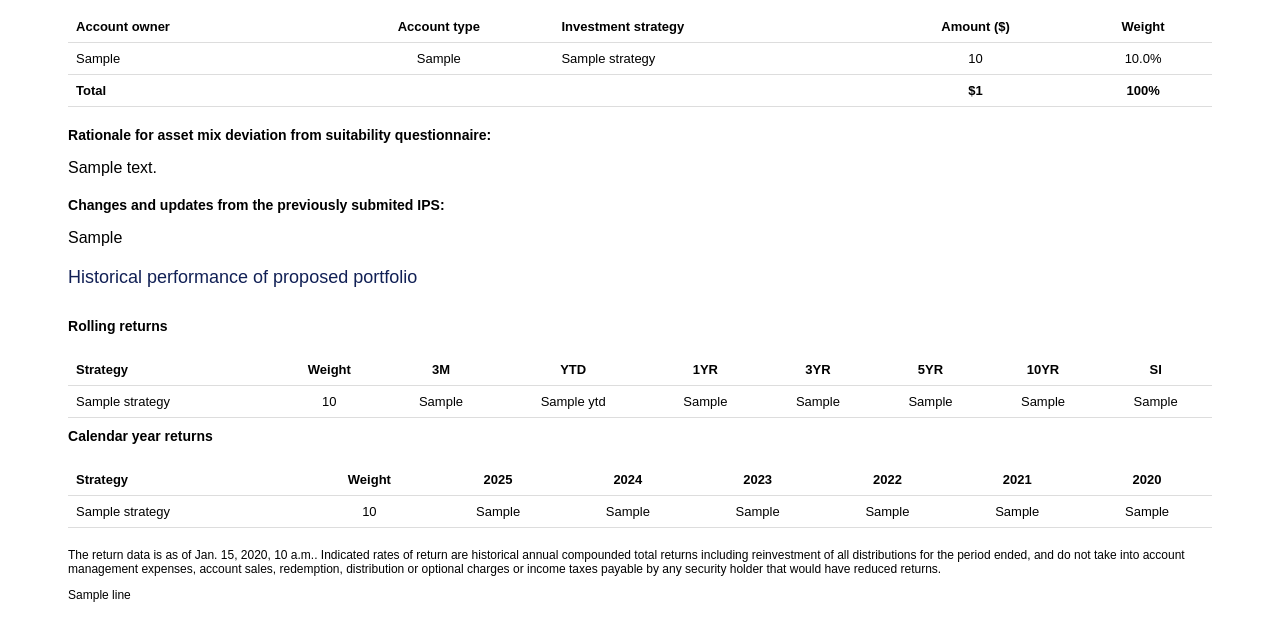
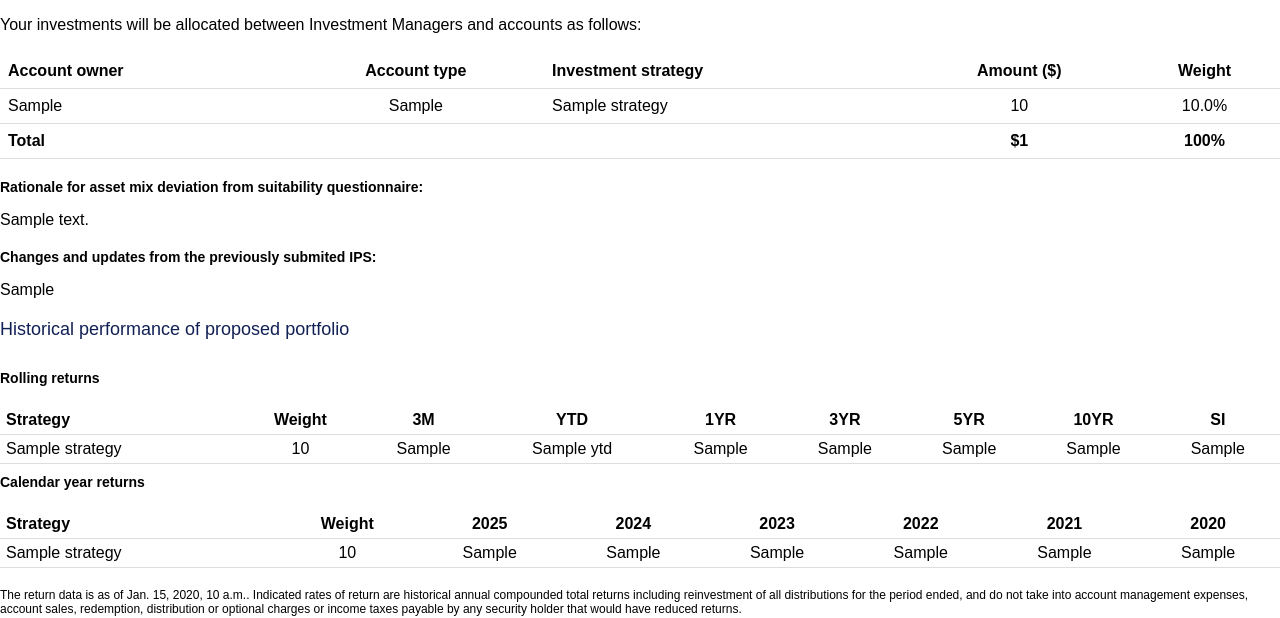
Before and after one commit to omarelassaad/ips-generator-web, a Django app: template app/ips/templates/ips_document.html in a window 1280 px wide. Shown: the part 2636-3254 px from the top of the page. Run offline with Django 5.2, Linux system fonts and the light colour scheme; the template is opened without the code that fills it: most values are stand-ins (such as "Sample title", 1, 10 or a date in 2020); grey boxes marked "Sample" are stand-in pictures.

Commit message:
Fix double-margin causing tables to not use full page width
Container was subtracting 36mm from already-margined page area.
Also removed hardcoded 13px font-size on tables so they inherit 10pt body.

Co-Authored-By: Claude Sonnet 4.6 <noreply@anthropic.com>

```diff
--- a/app/ips/templates/ips_document.html
+++ b/app/ips/templates/ips_document.html
@@ -40,8 +40,8 @@
     }
 
     .container {
-        max-width: calc(100% - 36mm); /* Subtracting twice the margin */
-        margin: 0 auto;
+        width: 100%;
+        margin: 0;
         padding: 0;
         background-color: #ffffff;
     }
@@ -92,7 +92,7 @@
     .content table {
         width: 100%;
         border-collapse: collapse;
-        font-size: 13px;
+        font-size: inherit;
     }
 
     .content table, .content th, .content td {
@@ -225,14 +225,14 @@
     .performance-table {
         width: 100%;
         border-collapse: collapse;
-        font-size: 13px;
+        font-size: inherit;
         margin-top: 20px;
         background-color: #ffffff;
     }
 
     .performance-table th, .performance-table td {
         border: none;
-        padding: 8px;
+        padding: 5px 6px;
         text-align: center;
         background-color: #ffffff;
     }
```
